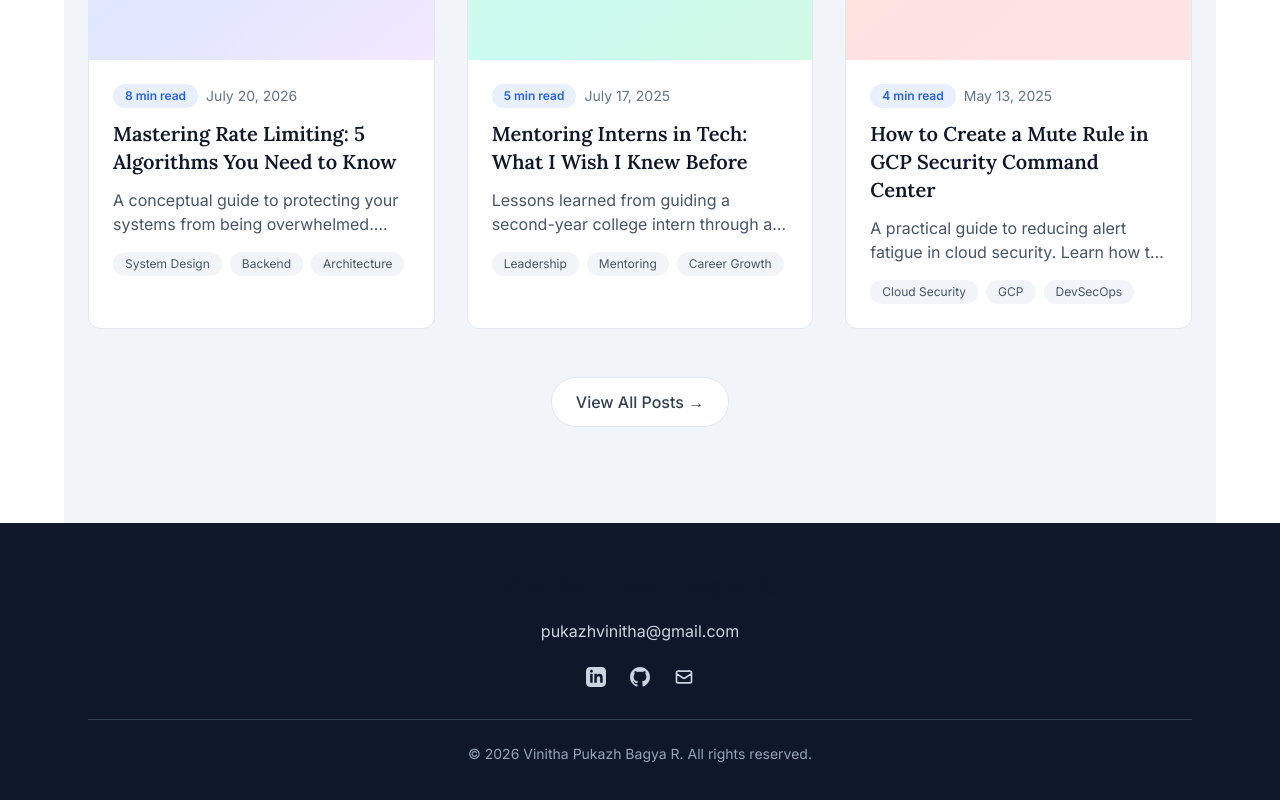
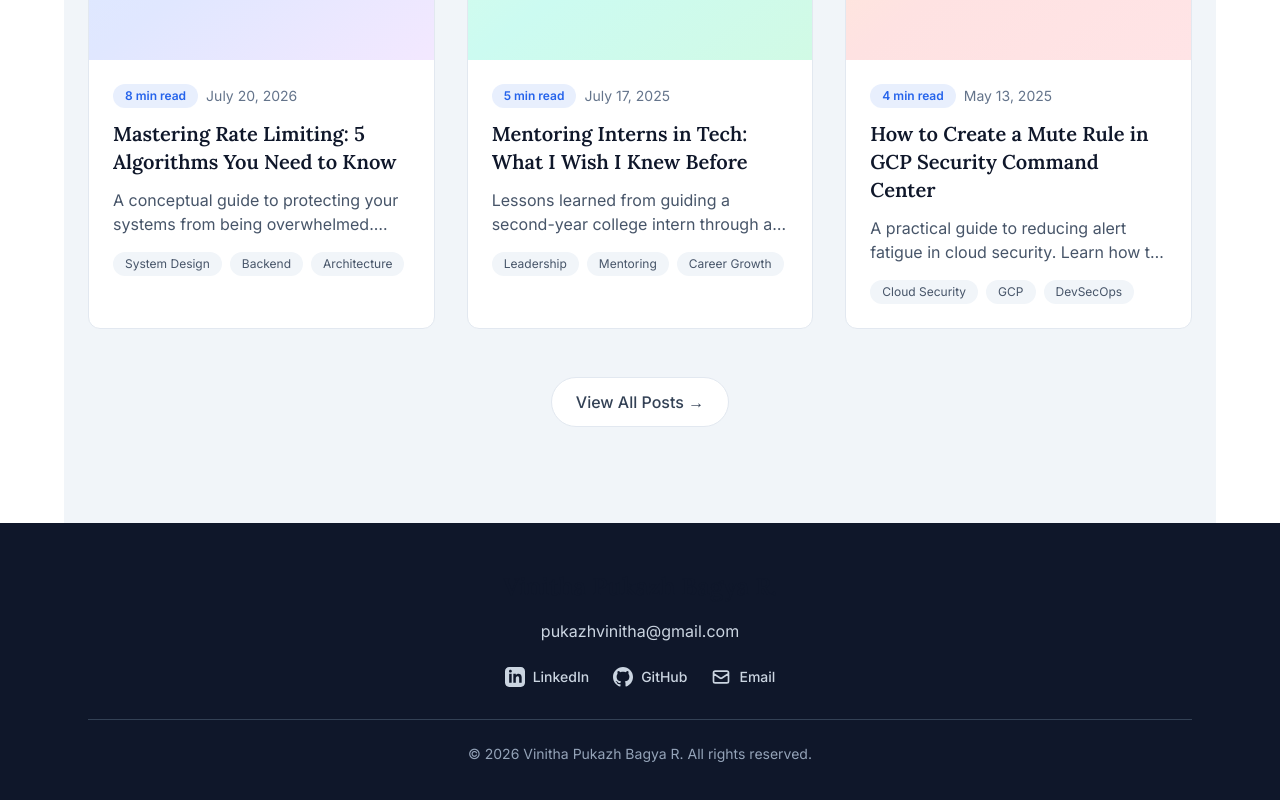
Before and after one commit to pugalvini/pugalvini.github.io, a React (Vite) app: page / in a window 1280 px wide. Shown: the part 3879-4679 px from the top of the page. Built offline with nearby package versions, Linux system fonts and the light colour scheme.

Commit message:
fix(footer): add text labels to social links for better accessibility

```diff
--- a/src/components/Footer.jsx
+++ b/src/components/Footer.jsx
@@ -58,10 +58,13 @@ const Footer = () => {
                                 href={link.url}
                                 target="_blank"
                                 rel="noopener noreferrer"
-                                className="text-slate-300 hover:text-white transition-colors"
+                                className="flex items-center gap-2 text-slate-300 hover:text-white transition-colors group"
                                 aria-label={link.name}
                             >
-                                {link.icon}
+                                <span className="group-hover:-translate-y-1 transition-transform">
+                                    {link.icon}
+                                </span>
+                                <span className="text-sm font-medium">{link.name}</span>
                             </a>
                         ))}
                     </div>
```
